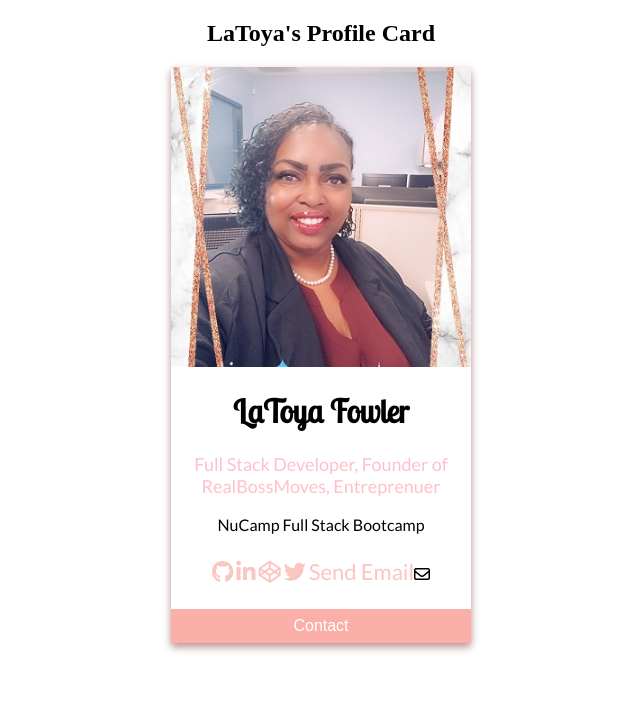
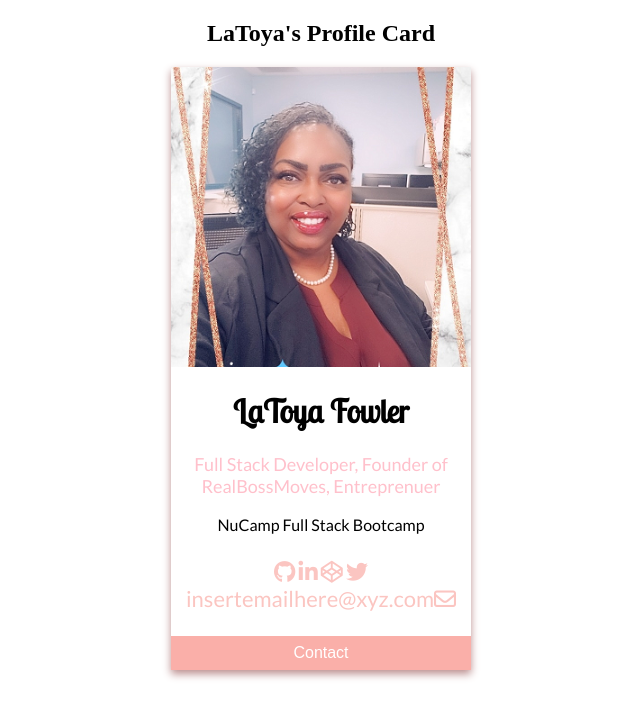
Before and after one commit to LDFowler/pinkprofilecard.github.io, a plain HTML site: page index.html in a window 1280 px wide. Shown: the whole page, without its empty margins (319-959 px from the left). Drawn offline with Linux system fonts and the light colour scheme; files whose address does not match are found by name.

Commit message:
Update index.html

```diff
--- a/index.html
+++ b/index.html
@@ -70,7 +70,7 @@ h1 {
             <a href="http://www.linkedin.com/in/latoya-fowler/b049ab26/"><i class="fa fa-linkedin"></i></a>
             <a href="https://codepen.io/ldfowler/pens/showcase"><i class="fa fa-codepen"></i></a>
             <a href="http://twitter.com/realbossmoves1"><i class="fa fa-twitter"></i></a>
-            <a href="mailto:lfowler@realbossmoves.com">Send Email</a><i class="fa fa-envelope-o"></i></a>
+            <a href="mailto: lfowler@realbossmoves.com" target="_blank">insertemailhere@xyz.com<i class="fa fa-envelope-o"></i></a>
 
         </div>
         <p><button>Contact</button></p>
```
